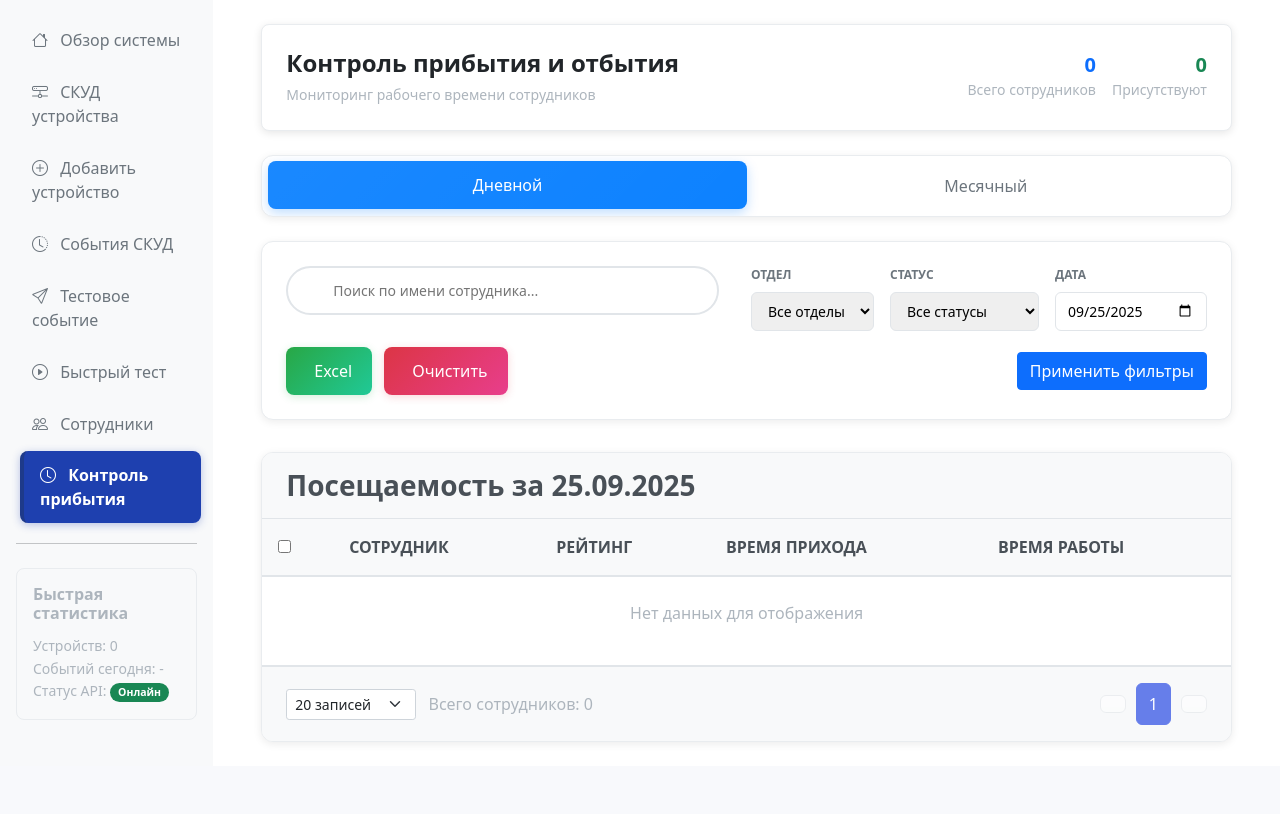
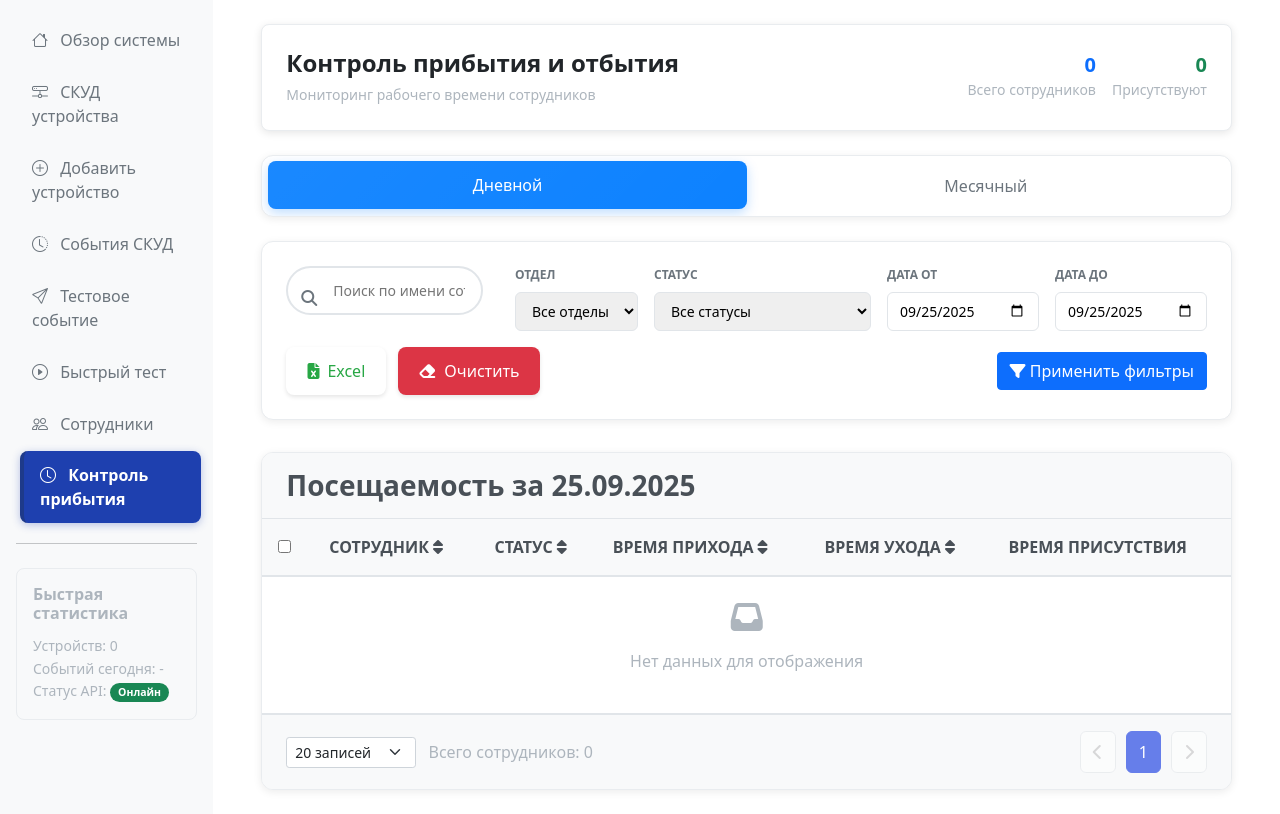
Before and after one commit to apolo432/employee_management, a Django app: page /attendance/ in a window 1280 px wide. Shown: the part 56-870 px from the top of the page. Before the commit the page ends 798 px from the top, so only its background shows below. Run offline with Django 5.2, Linux system fonts and the light colour scheme; data that the repository does not hold is empty.

Commit message:
Будни Именинников

```diff
--- a/employees/templates/employees/attendance_control.html
+++ b/employees/templates/employees/attendance_control.html
@@ -112,8 +112,38 @@
         z-index: 1;
     }
 
+    .action-buttons button i {
+        transition: transform 0.2s ease;
+    }
+
+    .action-buttons button:hover i {
+        transform: scale(1.05);
+    }
+
     .btn-excel {
-        background: linear-gradient(135deg, #28a745 0%, #20c997 100%);
+        background: white;
+        color: #28a745;
+        border: none;
+        padding: 12px 20px;
+        border-radius: 8px;
+        font-weight: 500;
+        display: flex;
+        align-items: center;
+        justify-content: center;
+        gap: 8px;
+        transition: all 0.2s ease;
+        box-shadow: 0 2px 4px rgba(0,0,0,0.1);
+        min-width: 100px;
+    }
+
+    .btn-excel:hover {
+        background: #f8f9fa;
+        transform: translateY(-1px);
+        box-shadow: 0 4px 8px rgba(0,0,0,0.15);
+    }
+
+    .btn-clear {
+        background: #dc3545;
         color: white;
         border: none;
         padding: 12px 20px;
@@ -121,69 +151,17 @@
         font-weight: 500;
         display: flex;
         align-items: center;
+        justify-content: center;
         gap: 8px;
-        transition: all 0.3s cubic-bezier(0.4, 0, 0.2, 1);
-        box-shadow: 0 2px 8px rgba(40, 167, 69, 0.2);
-        position: relative;
-        overflow: hidden;
-    }
-
-    .btn-excel:hover {
-        background: linear-gradient(135deg, #218838 0%, #1ea085 100%);
-        transform: translateY(-2px);
-        box-shadow: 0 4px 16px rgba(40, 167, 69, 0.3);
-    }
-
-    .btn-excel::before {
-        content: '';
-        position: absolute;
-        top: 0;
-        left: -100%;
-        width: 100%;
-        height: 100%;
-        background: linear-gradient(90deg, transparent, rgba(255,255,255,0.2), transparent);
-        transition: left 0.5s;
-    }
-
-    .btn-excel:hover::before {
-        left: 100%;
-    }
-
-    .btn-clear {
-        background: linear-gradient(135deg, #dc3545 0%, #e83e8c 100%);
-        color: white;
-        border: none;
-        padding: 12px 20px;
-        border-radius: 8px;
-        font-weight: 500;
-        display: flex;
-        align-items: center;
-        gap: 8px;
-        transition: all 0.3s cubic-bezier(0.4, 0, 0.2, 1);
-        box-shadow: 0 2px 8px rgba(220, 53, 69, 0.2);
-        position: relative;
-        overflow: hidden;
+        transition: all 0.2s ease;
+        box-shadow: 0 2px 4px rgba(0,0,0,0.1);
+        min-width: 100px;
     }
 
     .btn-clear:hover {
-        background: linear-gradient(135deg, #c82333 0%, #d63384 100%);
-        transform: translateY(-2px);
-        box-shadow: 0 4px 16px rgba(220, 53, 69, 0.3);
-    }
-
-    .btn-clear::before {
-        content: '';
-        position: absolute;
-        top: 0;
-        left: -100%;
-        width: 100%;
-        height: 100%;
-        background: linear-gradient(90deg, transparent, rgba(255,255,255,0.2), transparent);
-        transition: left 0.5s;
-    }
-
-    .btn-clear:hover::before {
-        left: 100%;
+        background: #c82333;
+        transform: translateY(-1px);
+        box-shadow: 0 4px 8px rgba(0,0,0,0.15);
     }
 
     .attendance-table {
@@ -541,19 +525,24 @@
                 </div>
 
                 <div class="filter-group">
-                    <label>Дата</label>
-                    <input type="date" name="date" value="{{ filter_date|date:'Y-m-d' }}">
+                    <label>Дата от</label>
+                    <input type="date" name="date_from" value="{{ date_from|date:'Y-m-d' }}">
+                </div>
+
+                <div class="filter-group">
+                    <label>Дата до</label>
+                    <input type="date" name="date_to" value="{{ date_to|date:'Y-m-d' }}">
                 </div>
             </div>
 
             <div class="d-flex justify-content-between align-items-center">
                 <div class="action-buttons">
                     <button type="button" class="btn-excel" onclick="exportToExcel()">
-                        <i class="fas fa-file-excel"></i>
+                        <i class="fas fa-file-excel" style="font-size: 16px;"></i>
                         Excel
                     </button>
                     <button type="button" class="btn-clear" onclick="clearFilters()">
-                        <i class="fas fa-broom"></i>
+                        <i class="fas fa-eraser" style="font-size: 16px;"></i>
                         Очистить
                     </button>
                 </div>
@@ -590,7 +583,7 @@
                             <i class="fas fa-sort"></i>
                         </th>
                         <th onclick="sortTable('rating')" style="cursor: pointer;">
-                            РЕЙТИНГ
+                            СТАТУС
                             <i class="fas fa-sort"></i>
                         </th>
                         {% if view_type == 'daily' %}
@@ -598,10 +591,14 @@
                                 ВРЕМЯ ПРИХОДА
                                 <i class="fas fa-sort"></i>
                             </th>
-                            <th>ВРЕМЯ РАБОТЫ</th>
+                            <th onclick="sortTable('departure')" style="cursor: pointer;">
+                                ВРЕМЯ УХОДА
+                                <i class="fas fa-sort"></i>
+                            </th>
+                            <th>ВРЕМЯ ПРИСУТСТВИЯ</th>
                         {% else %}
                             <th onclick="sortTable('hours')" style="cursor: pointer;">
-                                ВРЕМЯ РАБОТЫ
+                                ВРЕМЯ ПРИСУТСТВИЯ
                                 <i class="fas fa-sort"></i>
                             </th>
                             <th onclick="sortTable('entries')" style="cursor: pointer;">
--- a/employees/templates/employees/base.html
+++ b/employees/templates/employees/base.html
@@ -9,6 +9,8 @@
     <link href="https://cdn.jsdelivr.net/npm/bootstrap@5.1.3/dist/css/bootstrap.min.css" rel="stylesheet">
     <!-- Bootstrap Icons -->
     <link href="https://cdn.jsdelivr.net/npm/bootstrap-icons@1.8.1/font/bootstrap-icons.css" rel="stylesheet">
+    <!-- Font Awesome Icons -->
+    <link href="https://cdnjs.cloudflare.com/ajax/libs/font-awesome/6.4.0/css/all.min.css" rel="stylesheet">
 
     <!-- Swiper CSS -->
     <link rel="stylesheet" href="https://cdn.jsdelivr.net/npm/swiper@11/swiper-bundle.min.css">
```
Also changed, not shown: other parts of employees/templates/employees/attendance_control.html (+21 -3 lines), employees/frontend_views.py (+111 -66 lines), employees/templates/employees/dashboard.html (+12 -3 lines), employees/templates/employees/dashboard_styles.html (+13 -3 lines).
